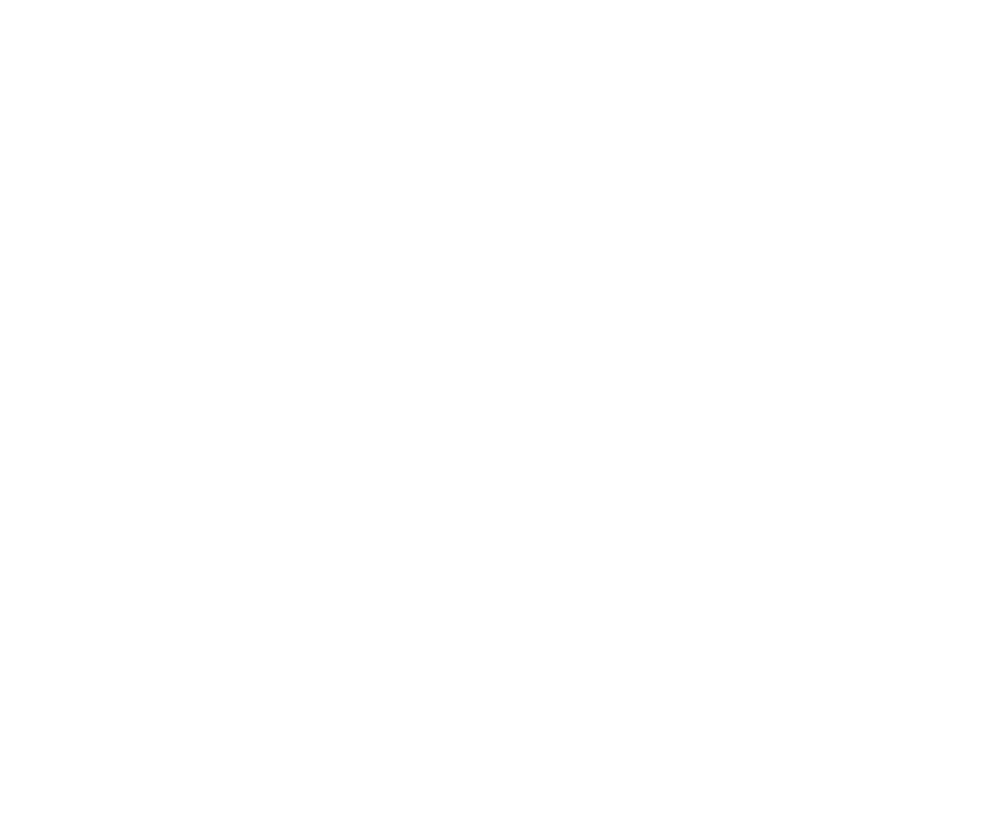
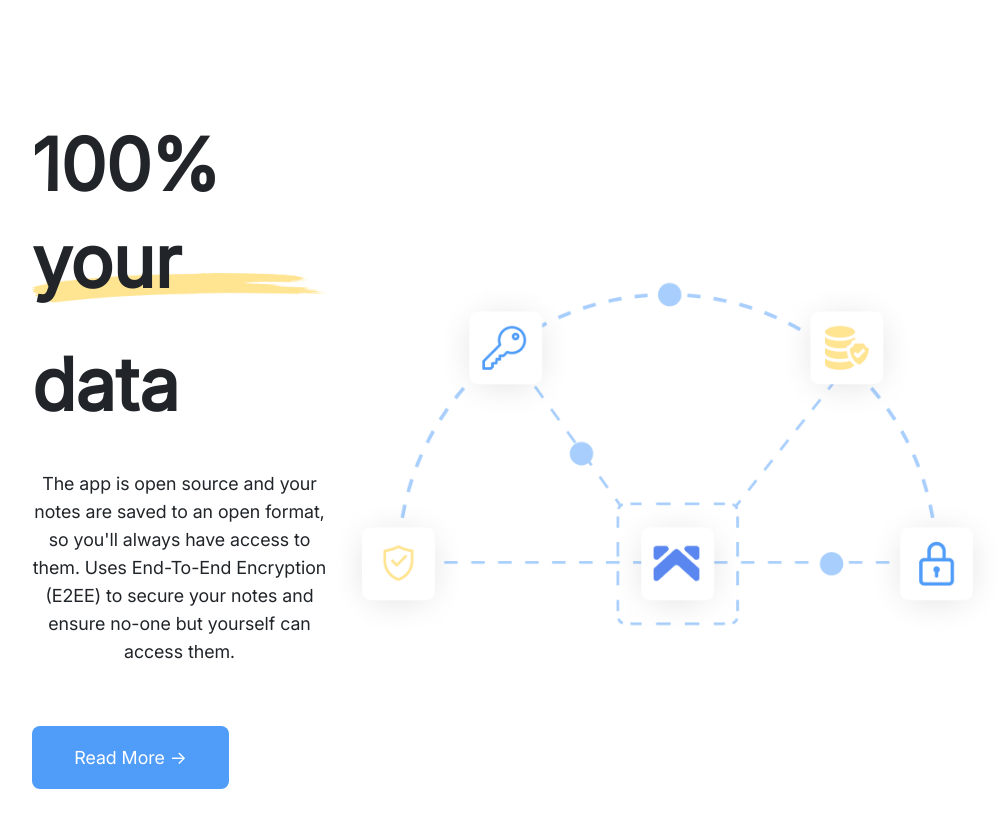
Before and after one commit to yashaspancham/generic-landing-page-for-saas-company, a Next.js app: page / in a window 1280 px wide. Shown: the part 5520-6348 px from the top of the page, without its empty margins (120-1125 px from the left). Before the commit the page ends 5552 px from the top, so only its background shows below. Built offline with nearby package versions, Linux system fonts and the light colour scheme.

Commit message:
Yashas-feat-YourDataSectionDone

```diff
--- a/app/page.tsx
+++ b/app/page.tsx
@@ -5,6 +5,7 @@
 import CustamiseToYourNeeds from "@/components/CustomiseToYourNeeds";
 import ChooseThePlan from "@/components/ChooseThePlan";
 import YourWork from "@/components/YourWork";
+import YourData from "@/components/YourData";
 
 export default function Home() {
   return (
@@ -17,6 +18,7 @@
       <CustamiseToYourNeeds/>
       <ChooseThePlan/>
       <YourWork/>
+      <YourData/>
     </main>
   );
 }
--- /dev/null
+++ b/components/YourData/index.tsx
@@ -0,0 +1,30 @@
+import BlueButton from "../blueButton";
+
+const YourData = () => {
+  const titleText1 = "100% ";
+  const titleText2 = "your data";
+  const paragraphText =
+    "The app is open source and your notes are saved to an open format, so you'll always have access to them. Uses End-To-End Encryption (E2EE) to secure your notes and ensure no-one but yourself can access them.";
+  return (
+    <div className="xl:py-[169px] sm:py-[140px] py-[80px] text-[#212529] flex max-lg:flex-col-reverse justify-center items-center max-lg:px-[20px]">
+      <div className="flex flex-col justify-center max-lg:items-center 2xl:w-[800px] xl:w-[295px] lg:w-[526px] w-auto max-lg:mt-[100px]">
+        <p className="font-bold xl:text-7xl lg:text-[64px] sm:text-[54px] text-[36px]">
+          {titleText1}
+          <span
+            className="inline-block leading-[1.7] bg-[url('/images/project_management_underline.png')] bg-no-repeat bg-[length:100%_30px]
+          2xl:bg-[position:0_88px] xl:bg-[position:0_72px] lg:bg-[position:0_75px] sm:bg-[position:0_64px] bg-[position:0_44px]"
+          >
+            {titleText2}
+          </span>
+        </p>
+        <p className="font-normal text-lg mt-[24px] text-center">{paragraphText}</p>
+        <BlueButton
+          text="Read More ->"
+          extraCSS="lg:w-[197px] lg:h-[63px] sm:w-[184px] sm:h-[59px] w-[193px] h-[70px] flex items-center justify-center mt-[60px]"
+        />
+      </div>
+      <img src={"/images/YourData.png"} alt="100% your data section image" className="xl:w-[681px] lg:w-[562px] sm:w-[512px] w-auto"/>
+    </div>
+  );
+};
+export default YourData;
```
Also changed, not shown: public/images/YourData.png (added).
